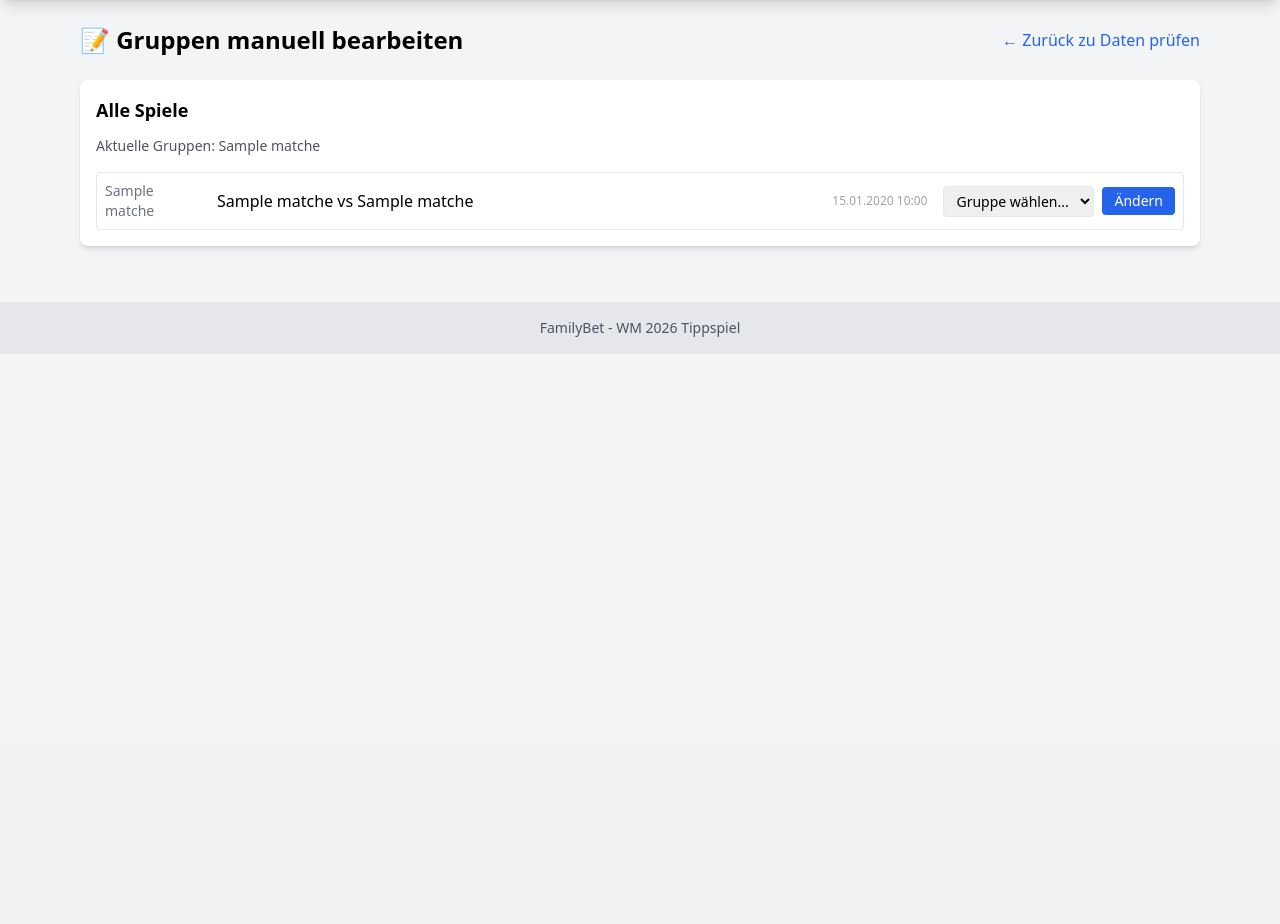
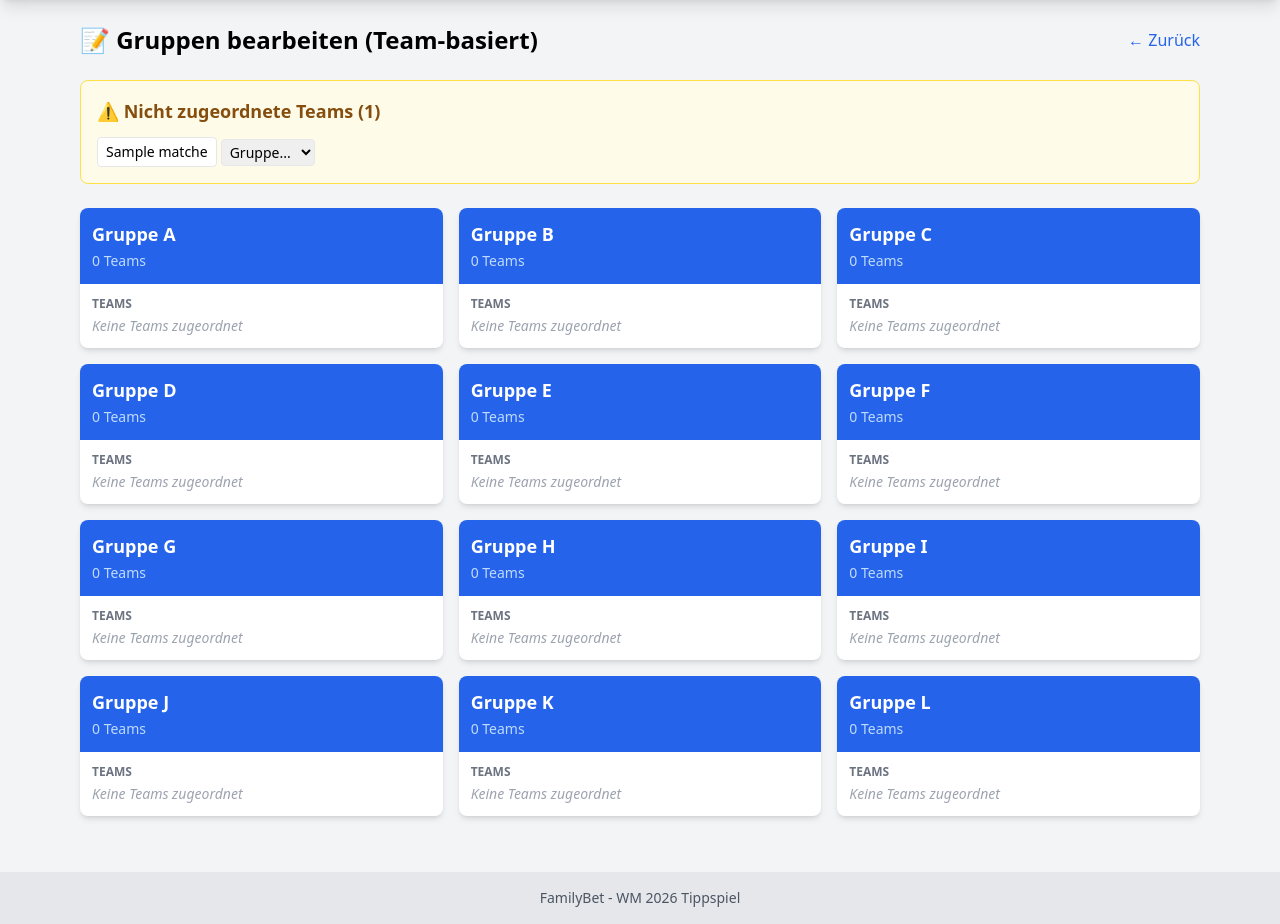
Before and after one commit to ccarpo/familybet, a Flask app: page /admin/edit-groups in a window 1280 px wide. Shown: the part 56-980 px from the top of the page. Before the commit the page ends 393 px from the top, so only its background shows below. Run offline with Flask 3, Linux system fonts and the light colour scheme; the visitor is signed in with stand-in values (Sample User, id 1); tables that the repository leaves empty hold one stand-in row (values such as "Sample post"); some libraries are stand-ins or nearby versions.

Commit message:
fixed turnier tipp

```diff
--- a/app/routes/admin.py
+++ b/app/routes/admin.py
@@ -128,30 +128,75 @@ def sync_apifootball():
 
 @admin_bp.route('/admin/edit-groups', methods=['GET', 'POST'])
 def edit_groups():
-    """Manually edit match groups"""
+    """Manually edit group assignments - team based"""
     from app.models import Match
+    from collections import defaultdict
 
     if request.method == 'POST':
-        match_id = request.form.get('match_id', type=int)
-        new_group = request.form.get('new_group', '').strip()
+        action = request.form.get('action', '')
 
-        if match_id and new_group:
-            match = Match.query.get(match_id)
-            if match:
-                match.round_name = new_group
+        if action == 'move_team':
+            # Move all matches for a team to a new group
+            team_name = request.form.get('team_name', '').strip()
+            new_group = request.form.get('new_group', '').strip()
+
+            if team_name and new_group:
+                matches = Match.query.filter(
+                    db.or_(
+                        Match.team1_name == team_name,
+                        Match.team2_name == team_name
+                    )
+                ).all()
+
+                for match in matches:
+                    if 'Gruppe' in match.round_name or match.round_name == 'Unknown':
+                        match.round_name = new_group
+
                 db.session.commit()
-                flash(f'Spiel {match.team1_name} vs {match.team2_name} auf {new_group} geändert', 'success')
+                flash(f'Team {team_name} wurde nach {new_group} verschoben', 'success')
 
         return redirect(url_for('admin.edit_groups'))
 
     # Get all matches
-    matches = Match.query.order_by(Match.round_name, Match.match_date).all()
+    all_matches = Match.query.all()
 
-    # Get unique groups
-    groups = Match.query.with_entities(Match.round_name).distinct().all()
-    groups = [g[0] for g in groups]
+    # Extract all teams and their current groups
+    teams_data = defaultdict(lambda: {'group': 'Unknown', 'matches': []})
 
-    return render_template('admin/edit_groups.html', matches=matches, groups=groups)
+    for match in all_matches:
+        t1_name = match.team1_name
+        t2_name = match.team2_name
+
+        # Track group info for each team
+        if 'Gruppe' in match.round_name:
+            teams_data[t1_name]['group'] = match.round_name
+            teams_data[t2_name]['group'] = match.round_name
+
+        teams_data[t1_name]['matches'].append(match)
+        teams_data[t2_name]['matches'].append(match)
+
+    # Group teams by their assigned group
+    groups = defaultdict(list)
+    unassigned = []
+
+    for team_name, data in teams_data.items():
+        if 'Gruppe' in data['group']:
+            groups[data['group']].append(team_name)
+        else:
+            unassigned.append(team_name)
+
+    # Get group matches for display
+    group_matches = {}
+    for group_name in ['Gruppe A', 'Gruppe B', 'Gruppe C', 'Gruppe D',
+                       'Gruppe E', 'Gruppe F', 'Gruppe G', 'Gruppe H',
+                       'Gruppe I', 'Gruppe J', 'Gruppe K', 'Gruppe L']:
+        group_matches[group_name] = Match.query.filter_by(round_name=group_name).order_by(Match.match_date).all()
+
+    return render_template('admin/edit_groups.html',
+                          groups=dict(groups),
+                          unassigned=unassigned,
+                          group_matches=group_matches,
+                          teams_data=dict(teams_data))
 
 @admin_bp.route('/admin/users/<int:user_id>/edit', methods=['GET', 'POST'])
 def edit_user(user_id):
--- a/app/templates/admin/edit_groups.html
+++ b/app/templates/admin/edit_groups.html
@@ -5,40 +5,98 @@
 {% block content %}
 <div class="space-y-6">
     <div class="flex items-center justify-between">
-        <h1 class="text-2xl font-bold">📝 Gruppen manuell bearbeiten</h1>
-        <a href="{{ url_for('admin.check_data') }}" class="text-blue-600 hover:underline">← Zurück zu Daten prüfen</a>
+        <h1 class="text-2xl font-bold">📝 Gruppen bearbeiten (Team-basiert)</h1>
+        <a href="{{ url_for('admin.check_data') }}" class="text-blue-600 hover:underline">← Zurück</a>
     </div>
 
-    <div class="bg-white rounded-lg shadow-md p-4">
-        <h2 class="text-lg font-bold mb-3">Alle Spiele</h2>
-        <p class="text-sm text-gray-600 mb-4">
-            Aktuelle Gruppen: {{ groups|join(', ') }}
-        </p>
-
-        <div class="space-y-2">
-            {% for match in matches %}
-            <div class="flex items-center gap-4 p-2 border rounded {% if 'Gruppe' in match.round_name %}bg-blue-50{% endif %}">
-                <span class="text-sm text-gray-500 w-24">{{ match.round_name }}</span>
-                <span class="flex-1">{{ match.team1_name }} vs {{ match.team2_name }}</span>
-                <span class="text-xs text-gray-400">{{ match.match_date.strftime('%d.%m.%Y %H:%M') }}</span>
-
-                <form method="POST" action="{{ url_for('admin.edit_groups') }}" class="flex items-center gap-2">
-                    <input type="hidden" name="match_id" value="{{ match.id }}">
-                    <select name="new_group" class="border rounded px-2 py-1 text-sm">
-                        <option value="">Gruppe wählen...</option>
-                        {% for g in ['Gruppe A', 'Gruppe B', 'Gruppe C', 'Gruppe D', 'Gruppe E', 'Gruppe F',
-                                     'Gruppe G', 'Gruppe H', 'Gruppe I', 'Gruppe J', 'Gruppe K', 'Gruppe L',
-                                     'Achtelfinale', 'Viertelfinale', 'Halbfinale', 'Spiel um Platz 3', 'Finale'] %}
-                        <option value="{{ g }}" {% if match.round_name == g %}selected{% endif %}>{{ g }}</option>
-                        {% endfor %}
-                    </select>
-                    <button type="submit" class="bg-blue-600 text-white px-3 py-1 rounded text-sm hover:bg-blue-700">
-                        Ändern
-                    </button>
-                </form>
-            </div>
+    <!-- Unassigned Teams -->
+    {% if unassigned %}
+    <div class="bg-yellow-50 border border-yellow-300 rounded-lg p-4">
+        <h2 class="text-lg font-bold mb-3 text-yellow-800">⚠️ Nicht zugeordnete Teams ({{ unassigned|length }})</h2>
+        <div class="flex flex-wrap gap-2">
+            {% for team in unassigned %}
+            <form method="POST" action="{{ url_for('admin.edit_groups') }}" class="flex items-center gap-1">
+                <input type="hidden" name="action" value="move_team">
+                <input type="hidden" name="team_name" value="{{ team }}">
+                <span class="text-sm bg-white border rounded px-2 py-1">{{ team }}</span>
+                <select name="new_group" class="border rounded text-sm px-1 py-0.5" onchange="this.form.submit()">
+                    <option value="">Gruppe...</option>
+                    {% for g in ['Gruppe A', 'Gruppe B', 'Gruppe C', 'Gruppe D', 'Gruppe E', 'Gruppe F',
+                                 'Gruppe G', 'Gruppe H', 'Gruppe I', 'Gruppe J', 'Gruppe K', 'Gruppe L'] %}
+                    <option value="{{ g }}">{{ g }}</option>
+                    {% endfor %}
+                </select>
+            </form>
             {% endfor %}
         </div>
     </div>
+    {% endif %}
+
+    <!-- Groups Grid -->
+    <div class="grid grid-cols-1 md:grid-cols-2 lg:grid-cols-3 gap-4">
+        {% for group_name in ['Gruppe A', 'Gruppe B', 'Gruppe C', 'Gruppe D', 'Gruppe E', 'Gruppe F',
+                              'Gruppe G', 'Gruppe H', 'Gruppe I', 'Gruppe J', 'Gruppe K', 'Gruppe L'] %}
+        {% set teams_in_group = groups.get(group_name, []) %}
+        {% set matches_in_group = group_matches.get(group_name, []) %}
+
+        <div class="bg-white rounded-lg shadow-md overflow-hidden">
+            <!-- Group Header -->
+            <div class="bg-blue-600 text-white p-3">
+                <h2 class="text-lg font-bold">{{ group_name }}</h2>
+                <span class="text-sm text-blue-200">{{ teams_in_group|length }} Teams</span>
+            </div>
+
+            <div class="p-3 space-y-3">
+                <!-- Teams List -->
+                <div class="space-y-1">
+                    <h3 class="text-xs font-semibold text-gray-500 uppercase">Teams</h3>
+                    {% if teams_in_group %}
+                        <div class="space-y-1">
+                            {% for team in teams_in_group %}
+                            <div class="flex items-center justify-between bg-gray-50 rounded px-2 py-1">
+                                <span class="text-sm">{{ team }}</span>
+                                <form method="POST" action="{{ url_for('admin.edit_groups') }}" class="inline">
+                                    <input type="hidden" name="action" value="move_team">
+                                    <input type="hidden" name="team_name" value="{{ team }}">
+                                    <select name="new_group" class="text-xs border rounded px-1 py-0.5" onchange="this.form.submit()">
+                                        <option value="">Verschieben...</option>
+                                        {% for g in ['Gruppe A', 'Gruppe B', 'Gruppe C', 'Gruppe D', 'Gruppe E', 'Gruppe F',
+                                                     'Gruppe G', 'Gruppe H', 'Gruppe I', 'Gruppe J', 'Gruppe K', 'Gruppe L'] %}
+                                        {% if g != group_name %}
+                                        <option value="{{ g }}">{{ g }}</option>
+                                        {% endif %}
+                                        {% endfor %}
+                                    </select>
+                                </form>
+                            </div>
+                            {% endfor %}
+                        </div>
+                    {% else %}
+                        <p class="text-sm text-gray-400 italic">Keine Teams zugeordnet</p>
+                    {% endif %}
+                </div>
+
+                <!-- Matches List -->
+                {% if matches_in_group %}
+                <div class="space-y-1">
+                    <h3 class="text-xs font-semibold text-gray-500 uppercase">Spiele ({{ matches_in_group|length }})</h3>
+                    <div class="space-y-1 max-h-40 overflow-y-auto">
+                        {% for match in matches_in_group %}
+                        <div class="text-xs bg-gray-100 rounded px-2 py-1">
+                            <div class="flex justify-between">
+                                <span>{{ match.team1_name }} vs {{ match.team2_name }}</span>
+                            </div>
+                            <div class="text-gray-500">
+                                {{ match.match_date.strftime('%d.%m %H:%M') }}
+                            </div>
+                        </div>
+                        {% endfor %}
+                    </div>
+                </div>
+                {% endif %}
+            </div>
+        </div>
+        {% endfor %}
+    </div>
 </div>
 {% endblock %}
```
Also changed, not shown: app/templates/admin/check_data.html (+0 -11 lines), app/templates/matches.html (+47 -40 lines).
